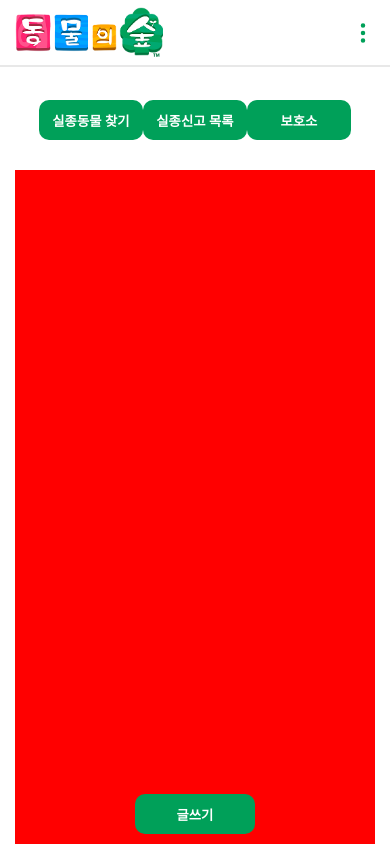
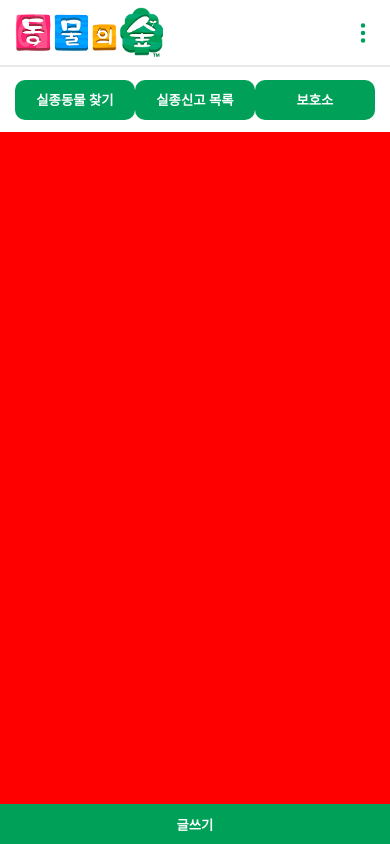
Before and after one commit to imdaxsz/missing-animal-project, a React (Create React App) app in the folder front-end/: page / in a window 390 px wide. Shown: the top 844 px of the page. Built offline with nearby package versions, Linux system fonts and the light colour scheme.

Commit message:
모바일 앱 처럼 디자인함, 폭을 500px으로 고정함. 상단바는 fixed 때문에 상단에 쭉 늘려둠.

```diff
--- /dev/null
+++ b/front-end/src/App.css
@@ -0,0 +1,3 @@
+body{
+    width:500px;
+}
--- a/front-end/src/App.js
+++ b/front-end/src/App.js
@@ -2,40 +2,26 @@ import styled from "styled-components";
 import Main from "./pages/Main/MainPresenter.js";
 import Header from "./components/Header/HeaderContainer";
 import MainMenu from "./components/MainMenu/MainMenuContainer";
-import WriteButton from './components/WriteButton/WriteButtonContainer'
-const FixedWidth = styled.div`
-  margin: 0 auto;
-  z-index: 1;
-  max-width: 550px;
-  background-color:white;
-`;
-const Background = styled.div`
-  background-color: rgba(0, 0, 0, 0.1);
-  z-index: 0;
+import WriteButton from "./components/WriteButton/WriteButtonContainer";
+import { createGlobalStyle } from "styled-components";
+
+const GlobalStyle = createGlobalStyle`
+  body{
+    max-width:500px;
+    margin: 0 auto;
+  }
 `;
 
-const Body = styled.div`
-  padding: 0 15px 0 15px;
-  background-color: white;
-  position:relative;
-  top:130px;
-  height:100vh;
-`;
 
 function App() {
   return (
-    <div className="App">
-      <Background>
-        <FixedWidth>
-          <Header></Header>
-          <MainMenu></MainMenu>
-          <Body>
-            <Main></Main>
-          </Body>
-          <WriteButton></WriteButton>
-        </FixedWidth>
-      </Background>
-    </div>
+    <>
+      <GlobalStyle />
+      <Header></Header>
+      <MainMenu></MainMenu>
+        <Main></Main>
+      <WriteButton></WriteButton>
+    </>
   );
 }
 
--- a/front-end/src/components/Header/HeaderPresenter.js
+++ b/front-end/src/components/Header/HeaderPresenter.js
@@ -5,10 +5,8 @@ import HeaderIcon from '../../assets/img/logo.png'
 const HeaderContainer = styled.div`
   background-color:white;
   height:65px;
-  max-width:520px;
   right:0;
   left:0;
-  margin:0 auto;
   display:flex;
   justify-content:space-between;
   align-items:center;
--- a/front-end/src/components/MainMenu/MainMenuPresenter.js
+++ b/front-end/src/components/MainMenu/MainMenuPresenter.js
@@ -1,32 +1,37 @@
-import styled,{css} from "styled-components";
+import styled, { css } from "styled-components";
 import React from "react";
 
 const MenuContainer = styled.div`
-    display:flex;
-    justify-content:space-between;
-    width:80%;
-    position:relative;
-    top:100px;
-    margin:0 auto;
-
-`
+  background-color: white;
+  height: 65px;
+  right: 0;
+  left: 0;
+  display: flex;
+  justify-content: space-between;
+  align-items: center;
+  z-index: 1;
+  position: fixed;
+  top: 67px;
+  max-width: 470px;
+  padding: 0 15px 0 15px;
+  margin: 0 auto;
+`;
 
 const StyledButton = styled.button`
+  color: white;
+  font-weight: bold;
+  text-align: center;
+  border-radius: 10px;
+  background-color: #00a059;
+  z-index: 10;
+  border: none;
+  width: 120px;
+  height: 40px;
 
-    color:white;
-    font-weight:bold;
-    text-align:center;
-    border-radius:10px;
-    background-color:#00a059;
-    z-index:10;
-    border:none;
-    width:120px;
-    height:40px;
-
-    &:hover{
-        background-color:#30b87b
+  &:hover {
+    background-color: #30b87b;
   }
-`
+`;
 function MainMenuPresenter() {
   return (
     <div>
--- a/front-end/src/components/WriteButton/WriteButtonPresenter.js
+++ b/front-end/src/components/WriteButton/WriteButtonPresenter.js
@@ -4,25 +4,22 @@ import React from "react";
 const Wrapper = styled.div`
   display: flex;
   justify-content: center;
-  width:100%;
-  height:100px;
-
   `
 const FloatingButton = styled.button`
   color: white;
   font-weight: bold;
   text-align: center;
-  border-radius: 10px;
   background-color: #00a059;
   z-index: 10;
   border: none;
-  width: 120px;
   height: 40px;
   position: fixed;
-  bottom: 10px;
+  bottom:0;
   &:hover {
     background-color: #30b87b;
   }
+  width:500px;
+
 `;
 function WriteButtonPresenter() {
   return (
--- a/front-end/src/pages/Main/MainPresenter.js
+++ b/front-end/src/pages/Main/MainPresenter.js
@@ -3,7 +3,7 @@ import styled from "styled-components";
 
 const TestComponent = styled.div`
   background-color:red;
-  height:2000px;
+  height:1000px;
 `
 
 function Main() {
```
Lines whose indentation alone changed are shown as unchanged.
